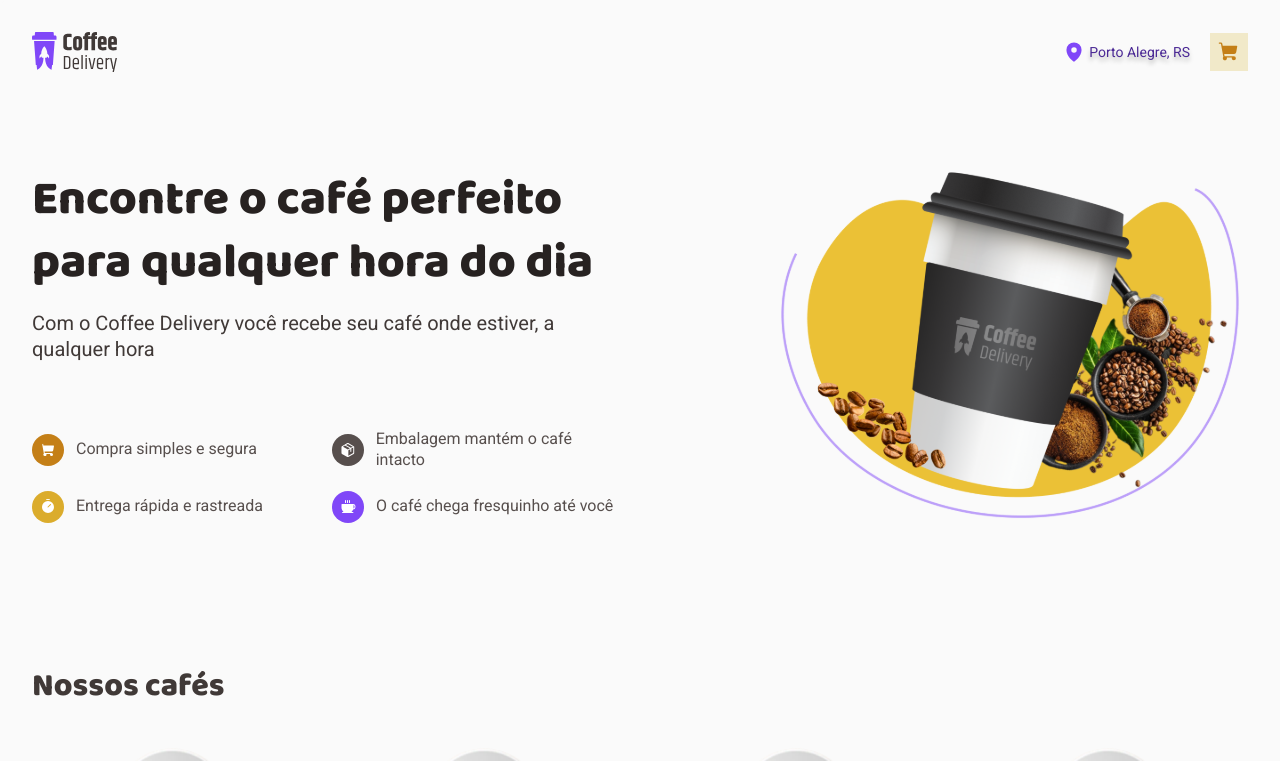
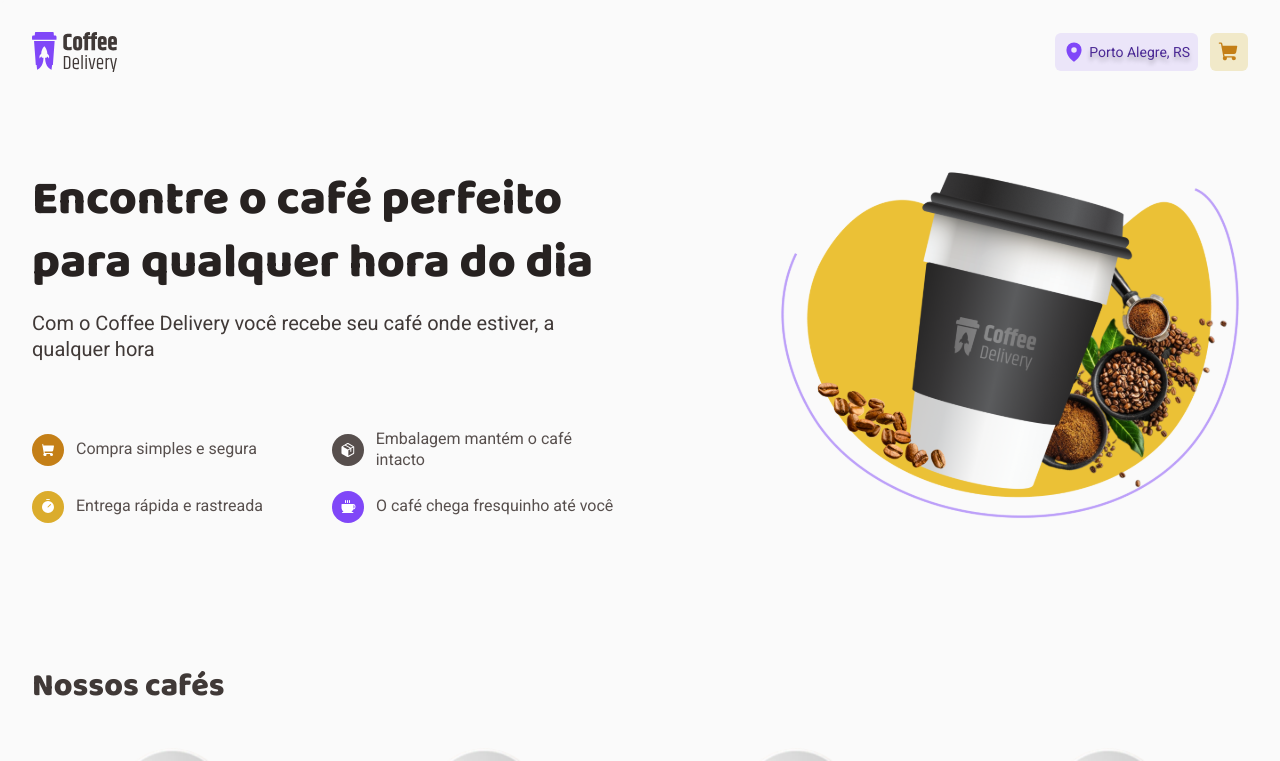
Before and after one commit to venturions/rocketseat-desafio-coffe-delivery, a React (Vite) app: page / in a window 1280 px wide. Shown: the top 761 px of the page. Built offline with nearby package versions, Linux system fonts and the light colour scheme.

Commit message:
adição de borda nos itens da navBar

```diff
--- a/src/components/Header/styles.ts
+++ b/src/components/Header/styles.ts
@@ -18,6 +18,7 @@ export const HeaderContainer = styled.header`
       align-items: center;
       color: ${(props) => props.theme["yellow-dark"]};
       background: ${(props) => props.theme["yellow-light"]};
+      border-radius: 6px;
     }
   }
 `;
@@ -28,6 +29,9 @@ export const LocationContainer = styled.div`
   justify-content: center;
   align-items: center;
   gap: 4px;
+
+  background: ${(props) => props.theme["purple-light"]};
+  border-radius: 6px;
 
   svg {
     color: ${(props) => props.theme["purple"]};
```
